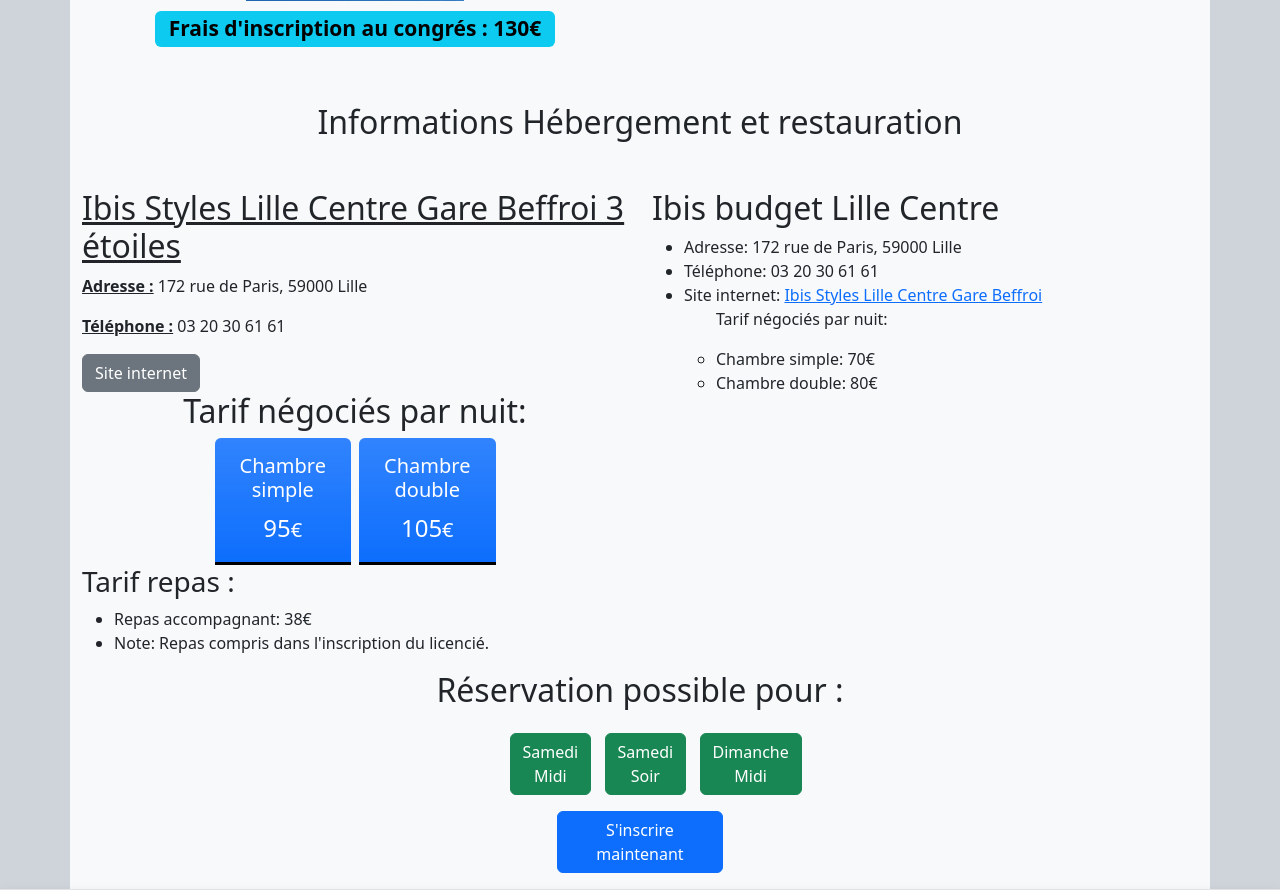
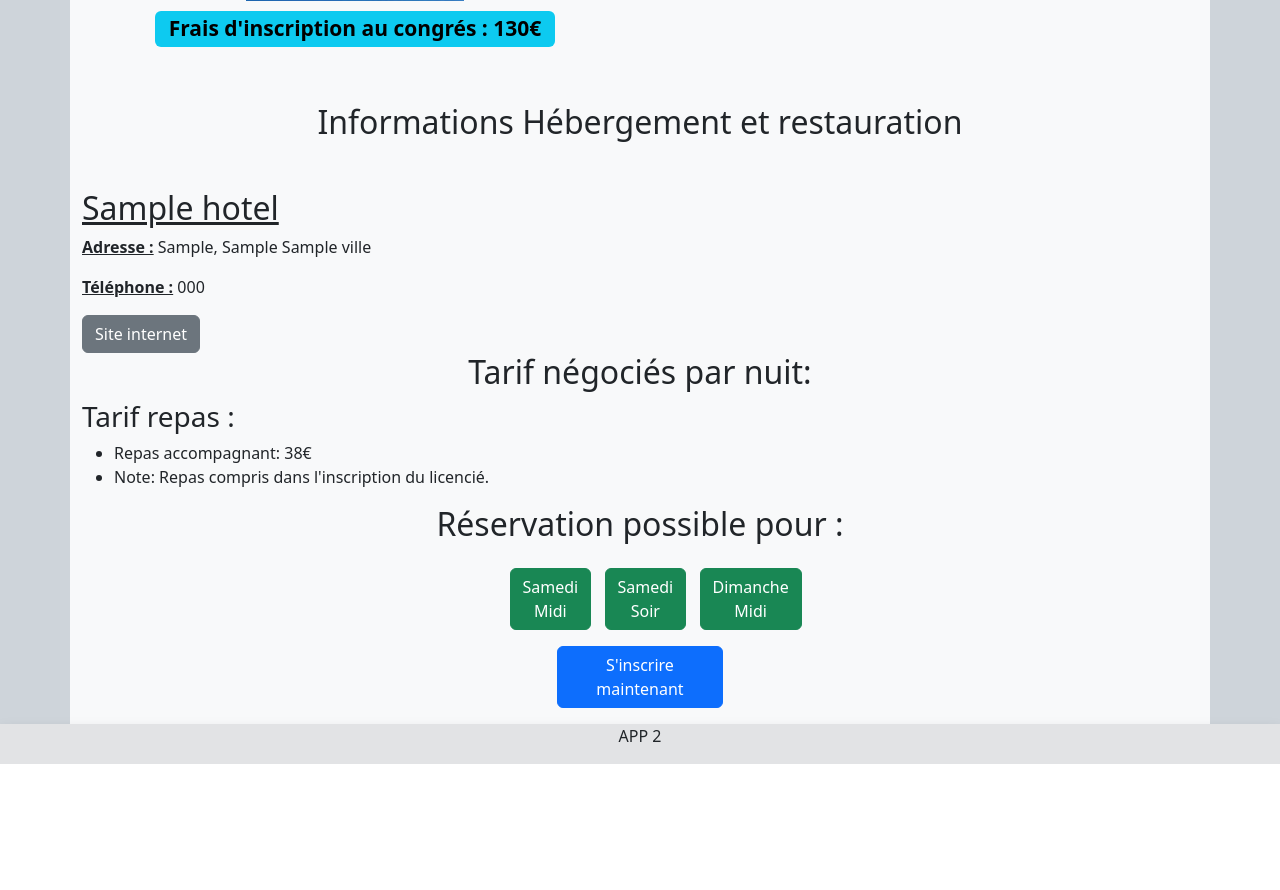
Before and after one commit to MDL-2023-2024/client, a Symfony app: template templates/home/index.html.twig in a window 1280 px wide. Shown: the part 539-1429 px from the top of the page. After the commit the page ends 1303 px from the top, so only its background shows below. Run offline with Twig, Linux system fonts and the light colour scheme; the template is opened without the code that fills it: most values are stand-ins (such as "Sample title", 1, 10 or a date in 2020); some libraries are stand-ins or nearby versions.

Commit message:
🔧 Affichage des hotel à partir de la db
- Correction des entity

```diff
--- a/src/Entity/Proposer.php
+++ b/src/Entity/Proposer.php
@@ -16,7 +16,7 @@ class Proposer
     #[ORM\Column(nullable: true)]
     private ?float $tarifNuite = null;
 
-    #[ORM\ManyToOne(inversedBy: 'proposers')]
+    #[ORM\ManyToOne(inversedBy: 'tarifs')]
     private ?Hotel $hotel = null;
 
     #[ORM\ManyToOne(inversedBy: 'tarifs')]
--- a/templates/elements/header.html.twig
+++ b/templates/elements/header.html.twig
@@ -1,6 +1,6 @@
 {% block header %}
 	<header>
-		<nav class=" shadow navbar navbar-expand-lg bg-white" style="background-color: #003e97;">
+		<nav class=" shadow navbar navbar-expand-lg bg-white">
 			<img src="{{ asset('img/mdl_logo.png') }}" alt="Image de l'association" width="100">
 			<div class="container-fluid">
 				<a class="navbar-brand" href="#">Maison des ligues</a>
--- /dev/null
+++ b/templates/home/hotel.html.twig
@@ -0,0 +1,33 @@
+<div class="col">
+	<h2 class="text-decoration-underline">{{hotel.pnom}}</h2>
+	<p class="list-group-item">
+		<span class="fw-bold text-decoration-underline">Adresse :</span>
+		{{hotel.adresse1}},
+		{{hotel.cp}}
+		{{hotel.ville}}
+	</p>
+	<p class="list-group-item">
+		<span class="fw-bold text-decoration-underline">Téléphone :</span>
+		{{hotel.tel}}
+	</p>
+	<a href="https://all.accor.com/ssr/app/accor/rates/1384/index.fr.shtml?dateIn=2023-09-08&nights=2&compositions=1&stayplus=false&snu=false&accessibleRooms=false&destination=">
+		<button class="btn btn-secondary">
+			Site internet
+		</button>
+	</a>
+	<section class="container text-center">
+		<h2>Tarif négociés  par nuit:</h2>
+		<div class="row align-items-start justify-content-center">
+			{% for tarif in hotel.proposers %}
+				<div class=" mx-1 col-3 border-black border-bottom border-3 rounded-top bg-primary bg-gradient text-white pt-3">
+					<div class="box-price">
+						<h5>Chambre
+							{{tarif.categorie.libelleCategorie}}</h5>
+						<p class="fs-4">{{tarif.tarifNuite}}<span class="fs-5">€</span>
+						</p>
+					</div>
+				</div>
+			{% endfor %}
+		</div>
+	</section>
+</div>
--- a/templates/home/index.html.twig
+++ b/templates/home/index.html.twig
@@ -44,55 +44,10 @@
 		</div>
 		<div class="mt-5 row align-items-start">
 			<h2 class="text-center mb-5">Informations Hébergement et restauration</h2>
-			<div class="col">
-				<h2 class="text-decoration-underline">Ibis Styles Lille Centre Gare Beffroi 3 étoiles</h2>
-				<p class="list-group-item">
-					<span class="fw-bold text-decoration-underline">Adresse :</span>
-					172 rue de Paris, 59000 Lille</p>
-				<p class="list-group-item">
-					<span class="fw-bold text-decoration-underline">Téléphone :</span>
-					03 20 30 61 61
-				</p>
-				<a href="https://all.accor.com/ssr/app/accor/rates/1384/index.fr.shtml?dateIn=2023-09-08&nights=2&compositions=1&stayplus=false&snu=false&accessibleRooms=false&destination=">
-					<button class="btn btn-secondary">
-						Site internet
-					</button>
-				</a>
-				<section class="container text-center">
-					<h2>Tarif négociés  par nuit:</h2>
-					<div class="row align-items-start justify-content-center">
-						<div class=" mx-1 col-3 border-black border-bottom border-3 rounded-top bg-primary bg-gradient text-white pt-3">
-							<div class="box-price">
-								<h5>Chambre simple</h5>
-								<p class="fs-4">95<span class="fs-5">€</span>
-								</p>
-							</div>
-						</div>
-						<div class="mx-1 col-3 border-black border-bottom border-3 rounded-top bg-primary bg-gradient text-white pt-3">
-							<div class="box-price">
-								<h5>Chambre double</h5>
-								<p class="fs-4">105<span class="fs-5">€</span>
-								</p>
-							</div>
-						</div>
-					</div>
-				</section>
-			</div>
-			<div class="col">
-				<h2>Ibis budget Lille Centre</h2>
-				<ul>
-					<li>Adresse: 172 rue de Paris, 59000 Lille</li>
-					<li>Téléphone: 03 20 30 61 61</li>
-					<li>Site internet:
-						<a href="https://www.accorhotels.com/fr/hotel-7548-ibis-styles-lille-centre-gare-beffroi/index.shtml">Ibis Styles Lille Centre Gare Beffroi</a>
-					</li>
-					<ul>
-						<p>Tarif négociés  par nuit:</p>
-						<li>Chambre simple: 70€</li>
-						<li>Chambre double: 80€</li>
-					</ul>
-				</ul>
-			</div>
+			{% for hotel in hotels %}
+                {% include "home/hotel.html.twig" with {'hotel':hotel} %}
+            {% endfor %}
+
 		</div>
 		<h3>Tarif repas :</h3>
 		<ul>
```
Also changed, not shown: src/Controller/HomeController.php (+5 -2 lines), src/Entity/Restauration.php (+30 -0 lines).
